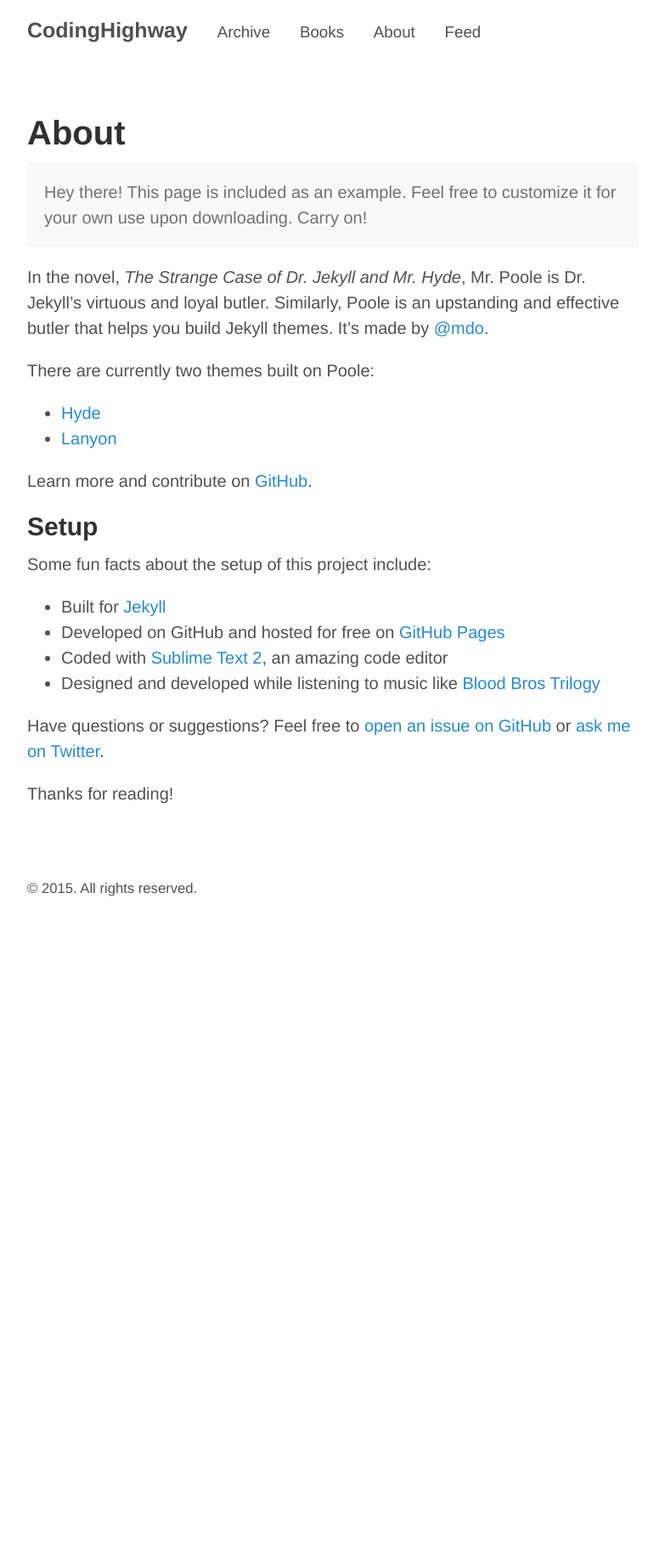
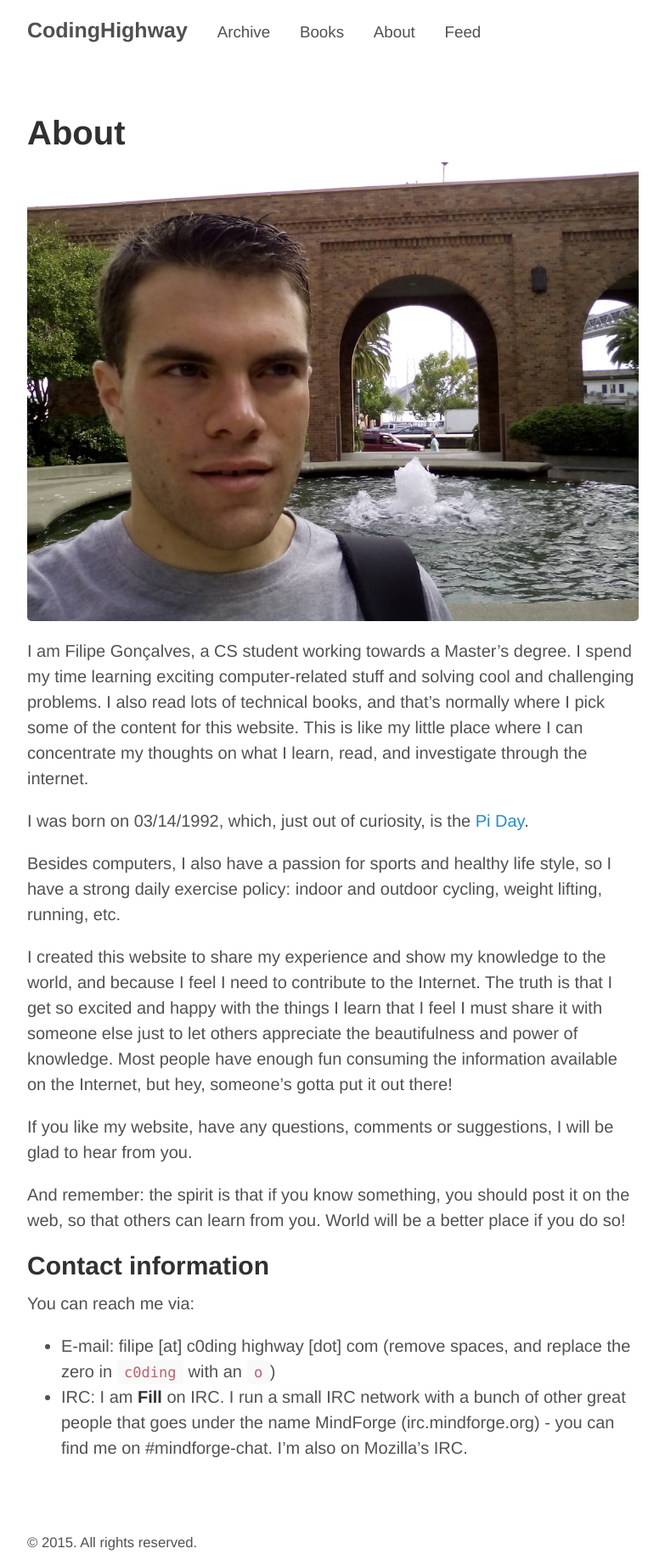
Before and after one commit to filipegoncalves/filipegoncalves.github.io, a Jekyll site: the page built from about.md, in a window 1280 px wide. Shown: the whole page at 85% size, without its empty margins (248-1031 px from the left). Built offline with Jekyll 4.4.1, drawn with Linux system fonts in a browser that asks for light colours; Markdown is read by kramdown in place of the engine named in the settings; before the commit the page ends 1059 px from its top, so only the background shows below that.

Commit message:
Imported about me page

```diff
--- a/about.md
+++ b/about.md
@@ -3,28 +3,23 @@ layout: page
 title: About
 ---
 
-<p class="message">
-  Hey there! This page is included as an example. Feel free to customize it for your own use upon downloading. Carry on!
-</p>
+![me]({{ site.baseurl }}{{ site.assets }}about_me.jpg)
 
-In the novel, *The Strange Case of Dr. Jekyll and Mr. Hyde*, Mr. Poole is Dr. Jekyll's virtuous and loyal butler. Similarly, Poole is an upstanding and effective butler that helps you build Jekyll themes. It's made by [@mdo](https://twitter.com/mdo).
+I am Filipe Gonçalves, a CS student working towards a Master's degree. I spend my time learning exciting computer-related stuff and solving cool and challenging problems. I also read lots of technical books, and that's normally where I pick some of the content for this website. This is like my little place where I can concentrate my thoughts on what I learn, read, and investigate through the internet.
 
-There are currently two themes built on Poole:
+I was born on 03/14/1992, which, just out of curiosity, is the [Pi Day](http://en.wikipedia.org/wiki/Pi_Day).
 
-* [Hyde](http://hyde.getpoole.com)
-* [Lanyon](http://lanyon.getpoole.com)
+Besides computers, I also have a passion for sports and healthy life style, so I have a strong daily exercise policy: indoor and outdoor cycling, weight lifting, running, etc.
 
-Learn more and contribute on [GitHub](https://github.com/poole).
+I created this website to share my experience and show my knowledge to the world, and because I feel I need to contribute to the Internet. The truth is that I get so excited and happy with the things I learn that I feel I must share it with someone else just to let others appreciate the beautifulness and power of knowledge. Most people have enough fun consuming the information available on the Internet, but hey, someone's gotta put it out there!
 
-## Setup
+If you like my website, have any questions, comments or suggestions, I will be glad to hear from you.
 
-Some fun facts about the setup of this project include:
+And remember: the spirit is that if you know something, you should post it on the web, so that others can learn from you. World will be a better place if you do so!
 
-* Built for [Jekyll](http://jekyllrb.com)
-* Developed on GitHub and hosted for free on [GitHub Pages](https://pages.github.com)
-* Coded with [Sublime Text 2](http://sublimetext.com), an amazing code editor
-* Designed and developed while listening to music like [Blood Bros Trilogy](https://soundcloud.com/maddecent/sets/blood-bros-series)
+## Contact information
 
-Have questions or suggestions? Feel free to [open an issue on GitHub](https://github.com/poole/poole/issues/new) or [ask me on Twitter](https://twitter.com/mdo).
+You can reach me via:
 
-Thanks for reading!
+* E-mail: filipe [at] c0ding highway [dot] com (remove spaces, and replace the zero in `c0ding` with an `o`)
+* IRC: I am **Fill** on IRC. I run a small IRC network with a bunch of other great people that goes under the name MindForge (irc.mindforge.org) - you can find me on #mindforge-chat. I'm also on Mozilla's IRC.
```
Also changed, not shown: assets/about_me.jpg (added).
